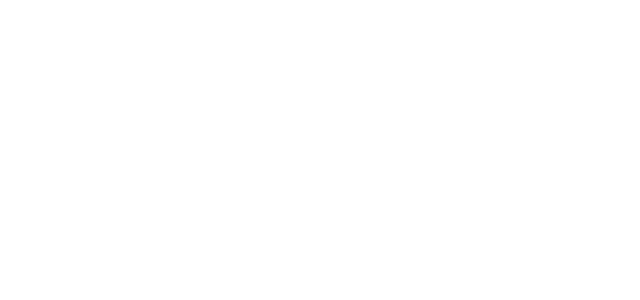
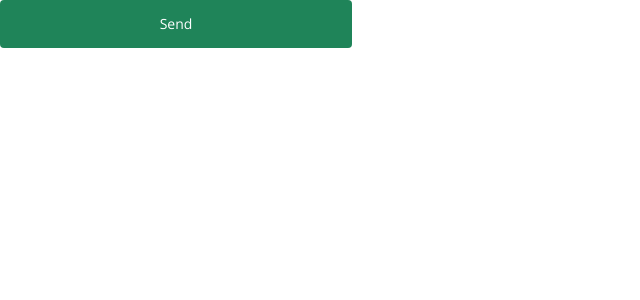
Before and after one commit to jotadagostin/refund-3.0, a React (Vite) app in the folder refund/: page / in a window 1280 px wide. Shown: the top 300 px of the page, without its empty margins (0-640 px from the left). Built offline with nearby package versions, Linux system fonts and the light colour scheme.

Commit message:
Component button
ready to use

```diff
--- a/refund/package.json
+++ b/refund/package.json
@@ -13,6 +13,7 @@
     "@tailwindcss/vite": "^4.1.18",
     "react": "^19.2.0",
     "react-dom": "^19.2.0",
+    "tailwind-merge": "^3.4.0",
     "tailwind-variants": "^3.2.2",
     "tailwindcss": "^4.1.18"
   },
--- a/refund/src/App.tsx
+++ b/refund/src/App.tsx
@@ -1,5 +1,11 @@
+import Button from "./components/button";
+
 function App() {
-  return <div className="text-amber-300"></div>;
+  return (
+    <div className="">
+      <Button size="md">Send</Button>
+    </div>
+  );
 }
 
 export default App;
--- a/refund/src/components/button.tsx
+++ b/refund/src/components/button.tsx
@@ -1,9 +1,49 @@
-// import { tv } from "tailwind-variants";
+import type { ButtonHTMLAttributes } from "react";
+import { tv, type VariantProps } from "tailwind-variants";
 
-// const button = tv({
+const buttonVariants = tv({
+  base: [
+    "flex items-center justify-center cursor-pointer transition rounded group gap-1",
+  ],
 
-// });
+  variants: {
+    variant: {
+      primary:
+        "bg-[var(--green-100)] hover:bg-[var(--green-200)] disabled:opacity-50 disabled:cursor-not-allowed text-white",
+    },
 
-// export default function Button() {
-//   return <div className="">Test</div>;
-// }
+    size: {
+      md: "w-[352px] h-[48px] px-6 text-sm",
+      sm: "w-[155px] h-[48px] px-4 text-sm",
+    },
+  },
+
+  defaultVariants: {
+    variant: "primary",
+    size: "md",
+  },
+});
+
+type ButtonVariants = VariantProps<typeof buttonVariants>;
+
+interface ButtonProps
+  extends ButtonHTMLAttributes<HTMLButtonElement>, ButtonVariants {}
+
+export default function Button({
+  children,
+  variant,
+  size,
+  className,
+  disabled,
+  ...props
+}: ButtonProps) {
+  return (
+    <button
+      className={buttonVariants({ variant, size, className })}
+      disabled={disabled}
+      {...props}
+    >
+      {children}
+    </button>
+  );
+}
--- a/refund/src/index.css
+++ b/refund/src/index.css
@@ -1,14 +1,14 @@
 @import "tailwindcss";
 
-@theme {
+:root {
   --gray-100: #1f2523;
   --gray-200: #4d5c57;
   --gray-300: #cdd5d2;
   --gray-400: #e4ece9;
   --gray-500: #f9fbfa;
   --white: #ffffff;
-  --gren-100: #1f8459;
-  --gren-200: #2cb178;
+  --green-100: #1f8459;
+  --green-200: #2cb178;
 
   --default-font-family: "Open Sans", sans-serif;
 }
@@ -16,3 +16,8 @@
 body {
   font-family: var(--default-font-family);
 }
+
+.btn-primary {
+  background-color: var(--green-100);
+  color: var(--white);
+}
```
Also changed, not shown: 1 other file (tests, documents, lock files or other folders).
